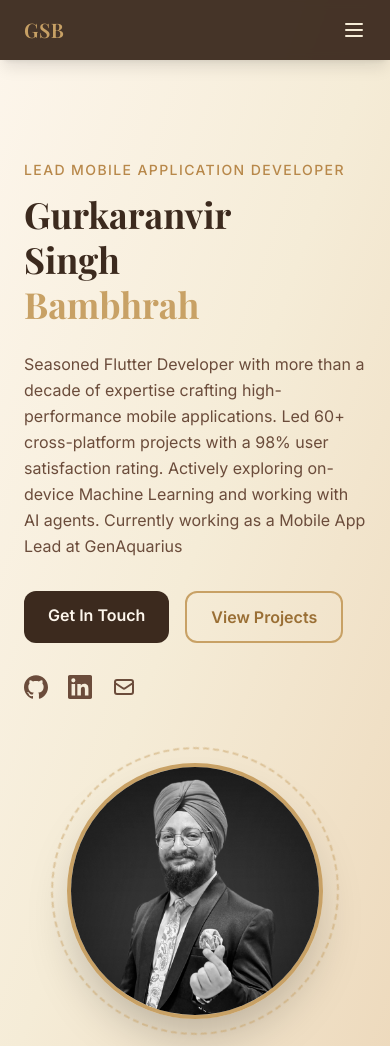
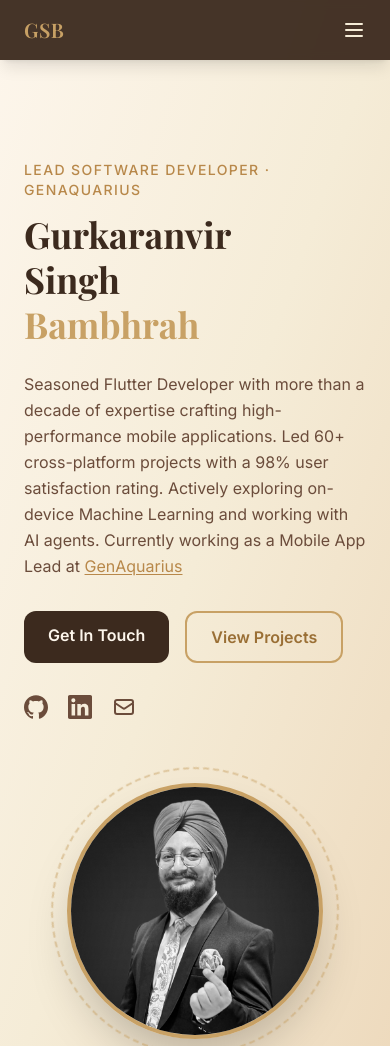
Before and after one commit to aCodeMechanic/aCodeMechanic.github.io, a plain HTML site: page index.html in a window 390 px wide. Shown: the top 1046 px of the page. Drawn offline with nearby package versions, Linux system fonts and the light colour scheme.

Commit message:
:gem: updated profile

```diff
--- a/index.html
+++ b/index.html
@@ -4,7 +4,7 @@
   <meta charset="UTF-8" />
   <meta name="viewport" content="width=device-width, initial-scale=1.0" />
   <title>Gurkaranvir Singh Bambhrah — Mobile Developer</title>
-  <meta name="description" content="Portfolio of Gurkaranvir Singh Bambhrah — Lead Mobile Application Developer with 10+ years of experience in Flutter, React Native, iOS & Android." />
+  <meta name="description" content="Portfolio of Gurkaranvir Singh Bambhrah — Lead Software Developer at GenAquarius with 10+ years of experience in Flutter, React Native, iOS &amp; Android." />
 
   <!-- Google Fonts -->
   <link rel="preconnect" href="https://fonts.googleapis.com" />
@@ -172,7 +172,7 @@
 
       <!-- Text -->
       <div class="order-1 md:order-2" data-aos="fade-left" data-aos-duration="800" data-aos-delay="150">
-        <p class="text-coffee-500 text-sm font-medium tracking-widest uppercase mb-3">Lead Mobile Application Developer</p>
+        <p class="text-coffee-500 text-sm font-medium tracking-widest uppercase mb-3">Lead Software Developer · <a href="https://www.genaquarius.com/" target="_blank" rel="noopener noreferrer" class="hover:text-coffee-400 transition-colors">GenAquarius</a></p>
         <h1 class="font-display text-4xl md:text-5xl font-bold text-espresso-800 leading-tight mb-6">
           Gurkaranvir<br />Singh<br />
           <span class="text-coffee-400">Bambhrah</span>
@@ -180,7 +180,7 @@
         <p class="text-mocha-500 text-base leading-relaxed mb-8 max-w-lg">
           Seasoned Flutter Developer with more than a decade of expertise crafting high-performance mobile applications.
           Led 60+ cross-platform projects with a 98% user satisfaction rating. Actively exploring on-device Machine Learning and working with AI agents.
-          Currently working as a Mobile App Lead at GenAquarius
+          Currently working as a Mobile App Lead at <a href="https://www.genaquarius.com/" target="_blank" rel="noopener noreferrer" class="text-coffee-500 hover:text-coffee-400 underline underline-offset-2 transition-colors">GenAquarius</a>
         </p>
 
         <div class="flex flex-wrap gap-4 mb-8">
@@ -367,7 +367,7 @@
             <div class="flex flex-wrap items-start justify-between gap-3 mb-4">
               <div>
                 <h3 class="font-display text-lg font-semibold text-espresso-800">Lead Software Developer</h3>
-                <p class="text-coffee-500 text-sm font-medium">GenAquarius Private Limited · Noida, India</p>
+                <p class="text-coffee-500 text-sm font-medium"><a href="https://www.genaquarius.com/" target="_blank" rel="noopener noreferrer" class="hover:text-coffee-400 underline underline-offset-2 transition-colors">GenAquarius Private Limited</a> · Noida, India</p>
               </div>
               <span class="shrink-0 bg-coffee-400 text-espresso-900 text-xs font-bold px-3 py-1 rounded-full">Feb 2025 – Present</span>
             </div>
```
